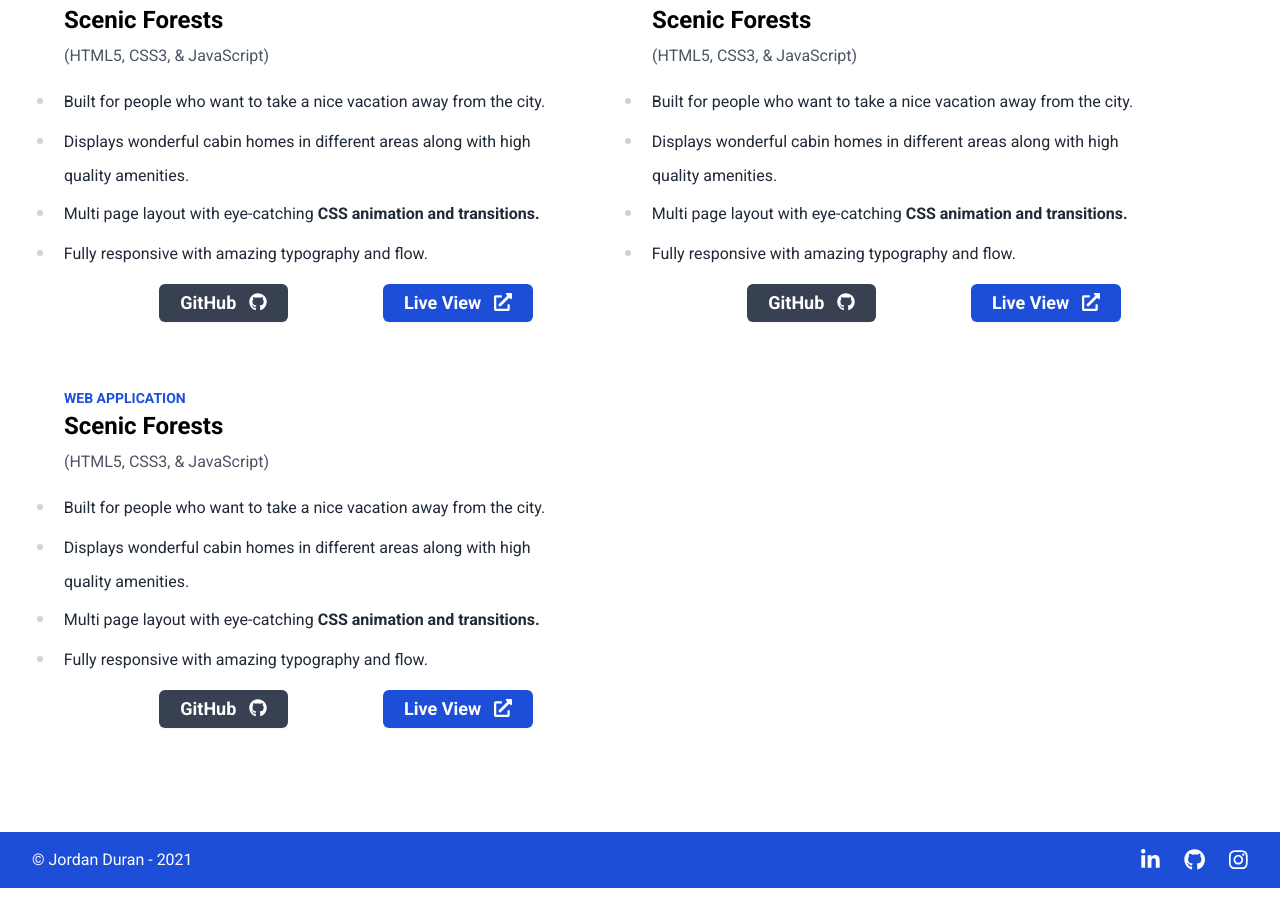
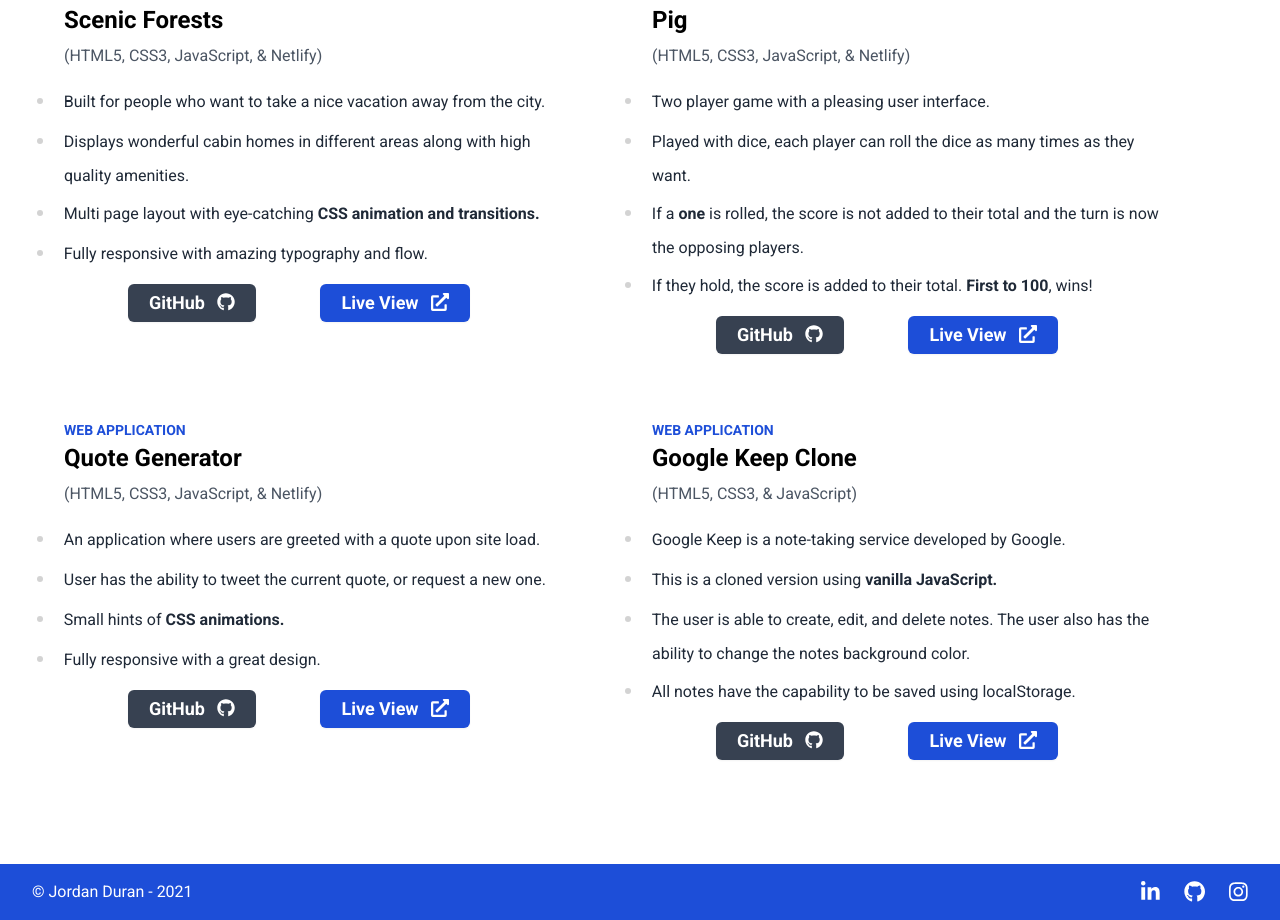
Before and after one commit to jordanduran/port, a Next.js app: page / in a window 1280 px wide. Shown: the part 743-1663 px from the top of the page. Before the commit the page ends 1631 px from the top, so only its background shows below. Built offline with nearby package versions, Linux system fonts and the light colour scheme.

Commit message:
Project 2, 3, 4

```diff
--- a/components/ProjectsSection.js
+++ b/components/ProjectsSection.js
@@ -23,7 +23,7 @@ const ProjectsSection = () => {
             Scenic Forests
           </h2>
           <p className='text-base text-gray-600 mb-3'>
-            (HTML5, CSS3, & JavaScript)
+            (HTML5, CSS3, JavaScript, & Netlify)
           </p>
           <li className='project-list list-inside col-span-1 text-gray-800 leading-loose w-100 max-w-lg'>
             Built for people who want to take a nice vacation away from the
@@ -40,7 +40,7 @@ const ProjectsSection = () => {
           <li className='project-list list-inside col-span-1 text-gray-800 leading-loose max-w-lg mb-3'>
             Fully responsive with amazing typography and flow.
           </li>
-          <div className='flex justify-evenly'>
+          <div className='button-controls flex justify-evenly lg:w-10/12'>
             <button
               type='button'
               className='inline-flex items-center px-5 py-1 border border-transparent text-lg font-semibold rounded-md shadow-sm text-white bg-gray-700 hover:bg-gray-800 focus:outline-none'
@@ -79,34 +79,32 @@ const ProjectsSection = () => {
           <span className='project-category text-blue-700 text-sm font-bold uppercase'>
             Web Application
           </span>
-          <h2 className='project-title text-2xl font-bold mb-2'>
-            Scenic Forests
-          </h2>
+          <h2 className='project-title text-2xl font-bold mb-2'>Pig</h2>
           <p className='text-base text-gray-600 mb-3'>
-            (HTML5, CSS3, & JavaScript)
+            (HTML5, CSS3, JavaScript, & Netlify)
           </p>
           <li className='project-list list-inside col-span-1 text-gray-800 leading-loose w-100 max-w-lg'>
-            Built for people who want to take a nice vacation away from the
-            city.
+            Two player game with a pleasing user interface.
           </li>
           <li className='project-list list-inside col-span-1 text-gray-800 leading-loose max-w-lg'>
-            Displays wonderful cabin homes in different areas along with high
-            quality amenities.
+            Played with dice, each player can roll the dice as many times as
+            they want.
           </li>
           <li className='project-list list-inside col-span-1 text-gray-800 leading-loose max-w-lg'>
-            Multi page layout with eye-catching{' '}
-            <strong>CSS animation and transitions.</strong>
+            If a <strong>one</strong> is rolled, the score is not added to their
+            total and the turn is now the opposing players.
           </li>
           <li className='project-list list-inside col-span-1 text-gray-800 leading-loose max-w-lg mb-3'>
-            Fully responsive with amazing typography and flow.
+            If they hold, the score is added to their total.{' '}
+            <strong>First to 100</strong>, wins!
           </li>
-          <div className='flex justify-evenly'>
+          <div className='button-controls flex justify-evenly lg:w-10/12'>
             <button
               type='button'
               className='inline-flex items-center px-5 py-1 border border-transparent text-lg font-semibold rounded-md shadow-sm text-white bg-gray-700 hover:bg-gray-800 focus:outline-none'
             >
               <a
-                href='https://github.com/jordanduran/Scenic-Forests'
+                href='https://github.com/jordanduran/Pig-Game'
                 rel='noreferrer'
                 target='_blank'
               >
@@ -119,7 +117,7 @@ const ProjectsSection = () => {
               className='inline-flex items-center px-5 py-1 border border-transparent text-lg font-semibold rounded-md shadow-sm text-white bg-blue-700 hover:bg-blue-800 focus:outline-none'
             >
               <a
-                href='https://scenicforests.netlify.app/'
+                href='https://jspigdicegame.netlify.com/'
                 rel='noreferrer'
                 target='_blank'
               >
@@ -141,33 +139,31 @@ const ProjectsSection = () => {
             Web Application
           </span>
           <h2 className='project-title text-2xl font-bold mb-2'>
-            Scenic Forests
+            Quote Generator
           </h2>
           <p className='text-base text-gray-600 mb-3'>
-            (HTML5, CSS3, & JavaScript)
+            (HTML5, CSS3, JavaScript, & Netlify)
           </p>
           <li className='project-list list-inside col-span-1 text-gray-800 leading-loose w-100 max-w-lg'>
-            Built for people who want to take a nice vacation away from the
-            city.
+            An application where users are greeted with a quote upon site load.
           </li>
           <li className='project-list list-inside col-span-1 text-gray-800 leading-loose max-w-lg'>
-            Displays wonderful cabin homes in different areas along with high
-            quality amenities.
+            User has the ability to tweet the current quote, or request a new
+            one.
           </li>
           <li className='project-list list-inside col-span-1 text-gray-800 leading-loose max-w-lg'>
-            Multi page layout with eye-catching{' '}
-            <strong>CSS animation and transitions.</strong>
+            Small hints of <strong>CSS animations.</strong>
           </li>
           <li className='project-list list-inside col-span-1 text-gray-800 leading-loose max-w-lg mb-3'>
-            Fully responsive with amazing typography and flow.
+            Fully responsive with a great design.
           </li>
-          <div className='flex justify-evenly'>
+          <div className='button-controls flex justify-evenly lg:w-10/12'>
             <button
               type='button'
               className='inline-flex items-center px-5 py-1 border border-transparent text-lg font-semibold rounded-md shadow-sm text-white bg-gray-700 hover:bg-gray-800 focus:outline-none'
             >
               <a
-                href='https://github.com/jordanduran/Scenic-Forests'
+                href='https://github.com/jordanduran/Quote-Generator'
                 rel='noreferrer'
                 target='_blank'
               >
@@ -180,7 +176,65 @@ const ProjectsSection = () => {
               className='inline-flex items-center px-5 py-1 border border-transparent text-lg font-semibold rounded-md shadow-sm text-white bg-blue-700 hover:bg-blue-800 focus:outline-none'
             >
               <a
-                href='https://scenicforests.netlify.app/'
+                href='https://thequotegenerator.netlify.app/'
+                rel='noreferrer'
+                target='_blank'
+              >
+                Live View{' '}
+                <FontAwesomeIcon
+                  className='fa-xl ml-2'
+                  icon={faExternalLinkAlt}
+                />
+              </a>
+            </button>
+          </div>
+        </div>
+        {/* End of Project */}
+
+        {/* Start of Project 4 */}
+        <div className='project-three mb-10'>
+          <span className='project-category text-blue-700 text-sm font-bold uppercase'>
+            Web Application
+          </span>
+          <h2 className='project-title text-2xl font-bold mb-2'>
+            Google Keep Clone
+          </h2>
+          <p className='text-base text-gray-600 mb-3'>
+            (HTML5, CSS3, & JavaScript)
+          </p>
+          <li className='project-list list-inside col-span-1 text-gray-800 leading-loose w-100 max-w-lg'>
+            Google Keep is a note-taking service developed by Google.
+          </li>
+          <li className='project-list list-inside col-span-1 text-gray-800 leading-loose max-w-lg'>
+            This is a cloned version using <strong>vanilla JavaScript.</strong>
+          </li>
+          <li className='project-list list-inside col-span-1 text-gray-800 leading-loose max-w-lg'>
+            The user is able to create, edit, and delete notes. The user also
+            has the ability to change the notes background color.
+          </li>
+          <li className='project-list list-inside col-span-1 text-gray-800 leading-loose max-w-lg mb-3'>
+            All notes have the capability to be saved using localStorage.
+          </li>
+          <div className='button-controls flex justify-evenly lg:w-10/12'>
+            <button
+              type='button'
+              className='inline-flex items-center px-5 py-1 border border-transparent text-lg font-semibold rounded-md shadow-sm text-white bg-gray-700 hover:bg-gray-800 focus:outline-none'
+            >
+              <a
+                href='https://github.com/jordanduran/Google-Keep-Clone'
+                rel='noreferrer'
+                target='_blank'
+              >
+                GitHub{' '}
+                <FontAwesomeIcon className='fa-xl ml-2' icon={faGithub} />
+              </a>
+            </button>
+            <button
+              type='button'
+              className='inline-flex items-center px-5 py-1 border border-transparent text-lg font-semibold rounded-md shadow-sm text-white bg-blue-700 hover:bg-blue-800 focus:outline-none'
+            >
+              <a
+                href='https://googlekeepclone.netlify.app/'
                 rel='noreferrer'
                 target='_blank'
               >
```
